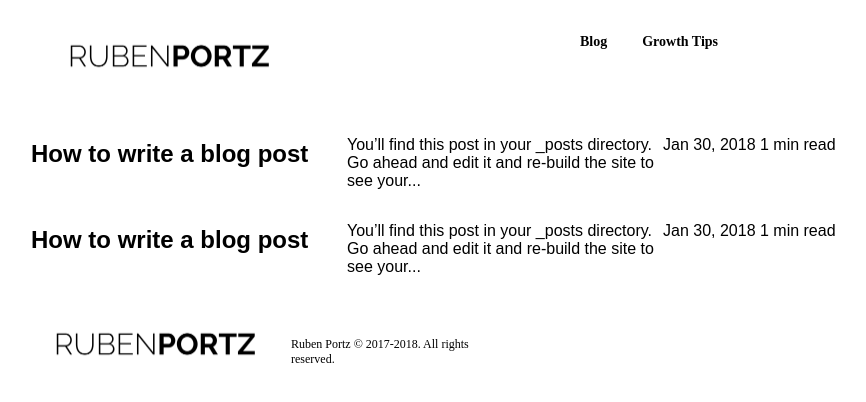
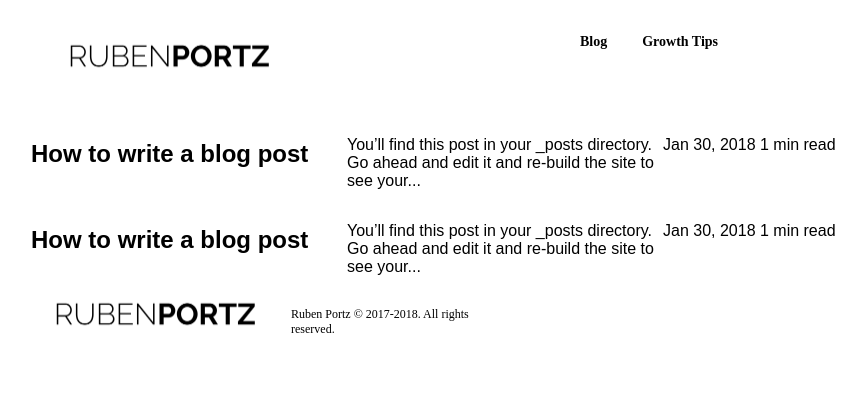
Before and after one commit to rubenportz/Ruben-Portz, a Jekyll site: the page built from index.html, in a window 1280 px wide. Shown: the top 402 px of the page, without its empty margins (135-1001 px from the left). Built offline with Jekyll 4.4.1, drawn with Linux system fonts in a browser that asks for light colours.

Commit message:
Update footer.html

```diff
--- a/_includes/footer.html
+++ b/_includes/footer.html
@@ -52,8 +52,6 @@ a:visited {
   bottom: 0;
   left: 0;
   background-color: transparent;
-  margin-top:30px;
-  margin-bottom:4px;
   width:100%;
 }
 </style>
```
